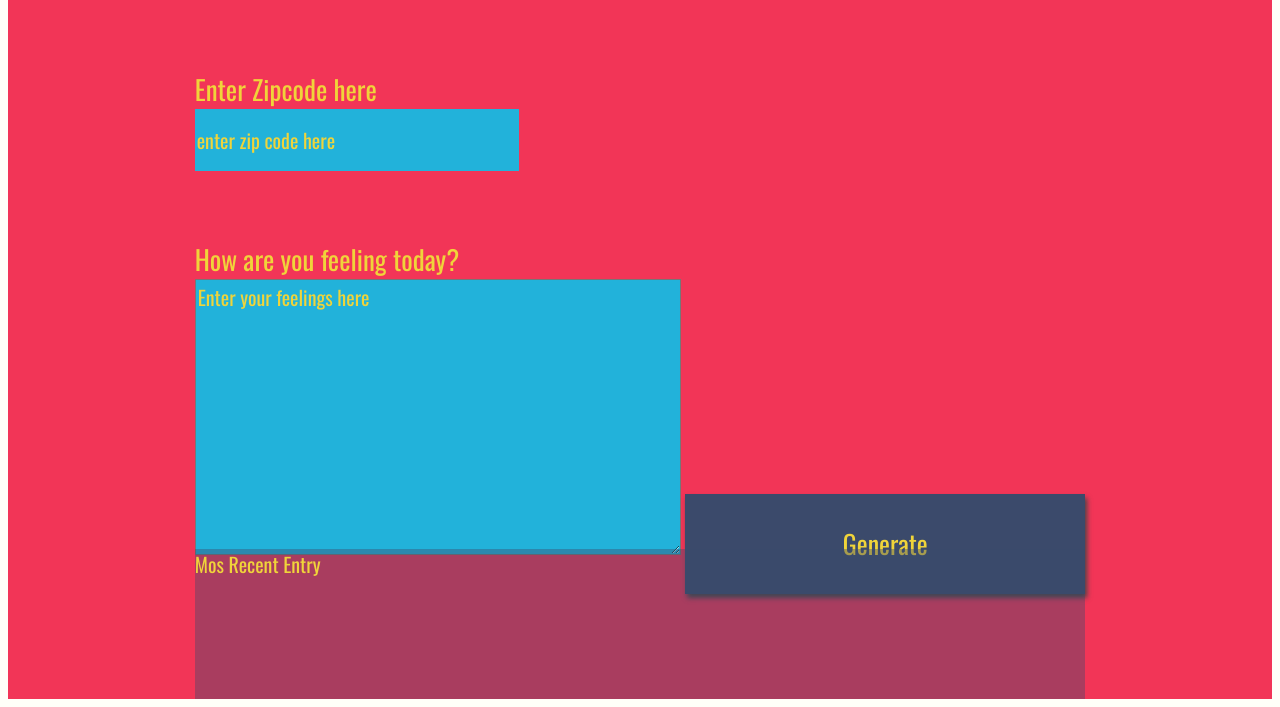
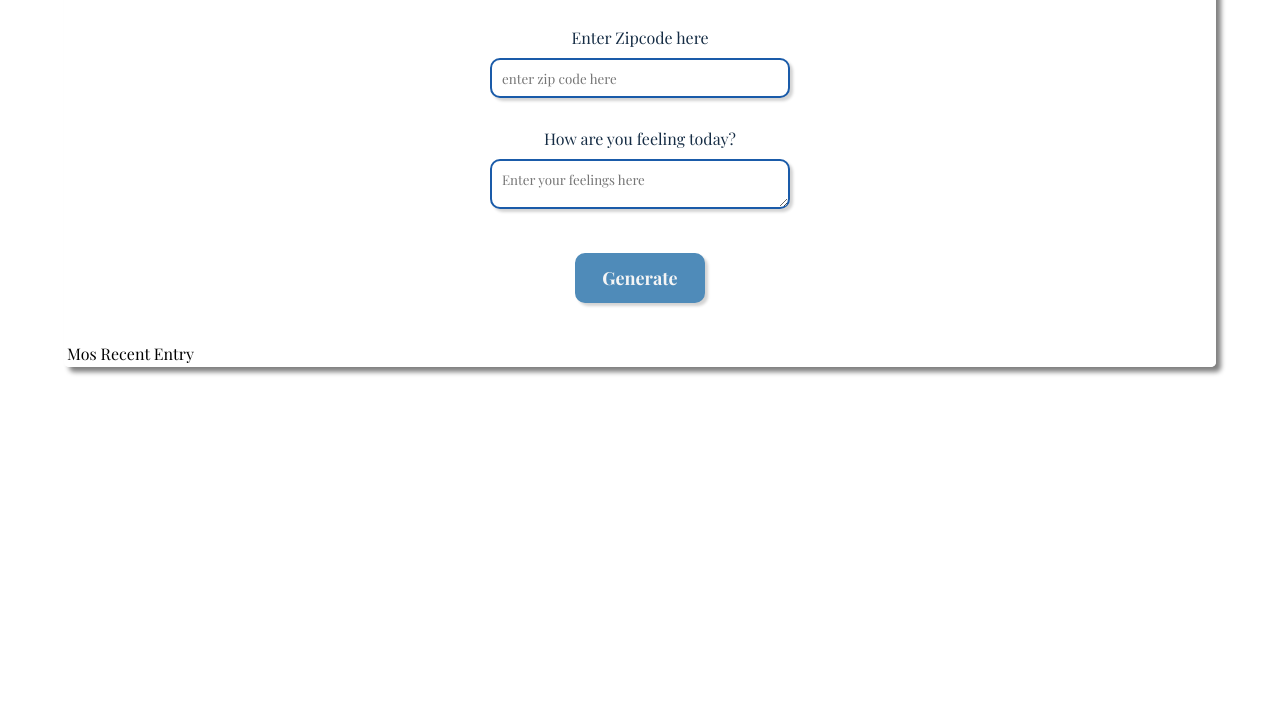
Before and after one commit to NohaFahmi/weather-journal-app, a website: page website/index.html in a window 1280 px wide. Shown: the part 109-816 px from the top of the page. Drawn offline with nearby package versions, Linux system fonts and the light colour scheme; a web font is replaced by a local one.

Commit message:
updated styles

```diff
--- a/website/app.js
+++ b/website/app.js
@@ -7,7 +7,7 @@ let input = document.querySelector('#zip');
 let userFeelings = document.querySelector('#feelings');
 const api_key = '6e982cc853f655889dc57517af0dd134';
 let dataObj = {}
-
+/*
 document.querySelector('#generate').addEventListener('click',
     async function getTemperature () {
         let zipCode = input.value;
@@ -53,3 +53,5 @@ const postData = async (url, data) => {
     console.log('New', newData);
     return newData;
 }
+
+ */
--- a/website/index.html
+++ b/website/index.html
@@ -3,25 +3,30 @@
   <head>
     <meta charset="UTF-8">
     <title>Weather Journal</title>
-    <link href="https://fonts.googleapis.com/css?family=Oswald:400,600,700|Ranga:400,700&display=swap" rel="stylesheet">
-    <link rel="stylesheet" href="/style.css">
+    <!-- <link href="https://fonts.googleapis.com/css?family=Oswald:400,600,700|Ranga:400,700&display=swap" rel="stylesheet"> -->
+    <link rel="stylesheet" href="style.css">
   </head>
 
   <body>
-    <div id = "app">
+    <div class = "app">
 
-      <div class ="holder headline">
-        Weather Journal App
+      <div class ="header">
+        <h1>Weather Journal App</h1>
       </div>
-      <div class ="holder zip">
-        <label for="zip">Enter Zipcode here</label>
-        <input type="text" id="zip" placeholder="enter zip code here">
+      <div class="container">
+        <div class ="zip-input">
+          <label for="zip">Enter Zipcode here</label>
+          <input type="text" id="zip" placeholder="enter zip code here">
+        </div>
+        <div class ="feels-input">
+          <label for="feelings">How are you feeling today?</label>
+          <textarea class= "myInput" id="feelings" placeholder="Enter your feelings here" rows="9" cols="50"></textarea>
+        </div>
+
+        <button class="generate" type = "submit"> Generate </button>
       </div>
-      <div class ="holder feel">
-        <label for="feelings">How are you feeling today?</label>
-        <textarea class= "myInput" id="feelings" placeholder="Enter your feelings here" rows="9" cols="50"></textarea>
-        <button id="generate" type = "submit"> Generate </button>
-      </div>
+
+
       <div class ="holder entry">
         <div class = "title">Mos Recent Entry</div>
       <div id = "entryHolder">
--- a/website/style.css
+++ b/website/style.css
@@ -1,111 +1,93 @@
-body{
-    background: #fffff8;
-    font-family: -apple-system, BlinkMacSystemFont, sans-serif;
+@import url('https://fonts.googleapis.com/css2?family=Playfair+Display:ital,wght@0,400;0,500;0,600;0,700;0,800;0,900;1,400;1,500;1,600;1,700;1,800;1,900&display=swap');
+
+* {
+    /* background: #fffff8; */
+    /* font-family: -apple-system, BlinkMacSystemFont, sans-serif; */
+    font-family: 'Playfair Display', serif;
+    margin: 0;
+    padding: 0;
+    box-sizing: border-box;
 }
 
-#app{
-    display: grid;
-    grid-auto-rows: minmax(150px, auto);
-    /* grid-template-columns:  */
-    height:100vh;
-    background: #f23557;
-    color: #f0d43a;
-    justify-content: center;
-    grid-gap: 1em;
-    font-size: 20px;
-    font-family: 'Oswald', sans-serif;
+.app{
+    border: 3px solid white;
+    width: 90%;
+    margin: 20px auto;
+    border-radius: 5px;
+    box-shadow: 5px 5px 5px grey;
 }
 
-.holder{
+.header {
+    /* border: 1px solid black; */
+    /* border-radius: 10px; */
+    border: none;
+    background-color: #152C44;
+    color: whitesmoke;
+    text-align: center;
+}
+
+.header h1 {
+    background-color: #152C44;
+    padding: 20px 0;
 
 }
 
-.entry{
-    background: rgba(59, 74, 107, .4);
+.container {
+    display: flex;
+    flex-direction: column;
+    align-items: center;
+    text-align: center;
 }
 
-#entryHolder{
+.zip-input {
+    margin: 20px 0;
+}
+
+.zip-input input {
+    border: 2px solid #1A5BA9;
+    height: 40px;
+    width: 300px;
+    padding: 10px;
+    border-radius: 10px;
+    box-shadow: 3px 3px 3px lightgray;
+    outline: none;
+
+}
+label {
+    color: #152C44;
+    display: block;
+    margin: 10px 0;
 
 }
 
-#date{
-
+.feels-input .myInput{
+    outline: none;
+    border: 2px solid #1A5BA9;
+    width: 300px;
+    height: 50px;
+    border-radius: 10px;
+    padding: 10px;
+    box-shadow: 3px 3px 3px lightgray;
 }
 
-#temp{
-
+.generate {
+    width: 130px;
+    height: 50px;
+    border-radius: 10px;
+    font-weight: 700;
+    background-color: #4F8BB9;
+    border: 3px solid  #4F8BB9;
+    box-shadow: 3px 3px 3px lightgray;
+    color: whitesmoke;
+    font-size: 18px;
+    margin: 40px 0;
+    cursor: pointer;
 }
 
-#content{
-
+.generate:hover {
+    background-color:  #152C44;
+    border: 3px solid   #152C44;
+    width: 150px;
+    height: 55px;
+    transition: all .1s linear;
 }
-
-.headline {
-
-}
-.title{
-
-}
-
-/*  Basic Styling To Override Default For Basic HTML Elements */
-label{
-    display:block;
-    font-size: 27px;
-}
-
-input{
-    display:block;
-    height: 60px;
-    width: 320px;
-    background:#22b2da;
-    color: #f0d43a;
-    font-size: 20px;
-    font-family: 'Oswald', sans-serif;
-    border: none;
-}
-
-button{
-    width: 400px;
-    height: 100px;
-    background: #3b4a6b;
-    color: #f0d43a;
-    font-size: 26px;
-    font-family: 'Oswald', sans-serif;
-    border: none;
-    box-shadow: 2px 4px 5px #444;
-}
-h1{
-    font-size: 36px;
-}
-
-textarea{
-    background:#22b2da;
-    color: #f0d43a;
-    font-size: 20px;
-    font-family: 'Oswald', sans-serif;
-}
-/* Reset style for HTML element on active to have no border*/
-input:focus,
-select:focus,
-textarea:focus,
-button:focus {
-    outline: none;
-}
-/* Style for Placeholder Text*/
-::placeholder { /* Firefox, Chrome, Opera */
-    color: #f0d43a;
-    font-family: 'Oswald', sans-serif;
-
-}
-
-:-ms-input-placeholder { /* Internet Explorer 10-11 */
-    color: #f0d43a;
-    font-family: 'Oswald', sans-serif;
-
-}
-
-::-ms-input-placeholder { /* Microsoft Edge */
-    color: #f0d43a;
-    font-family: 'Oswald', sans-serif;
-
-}
```
